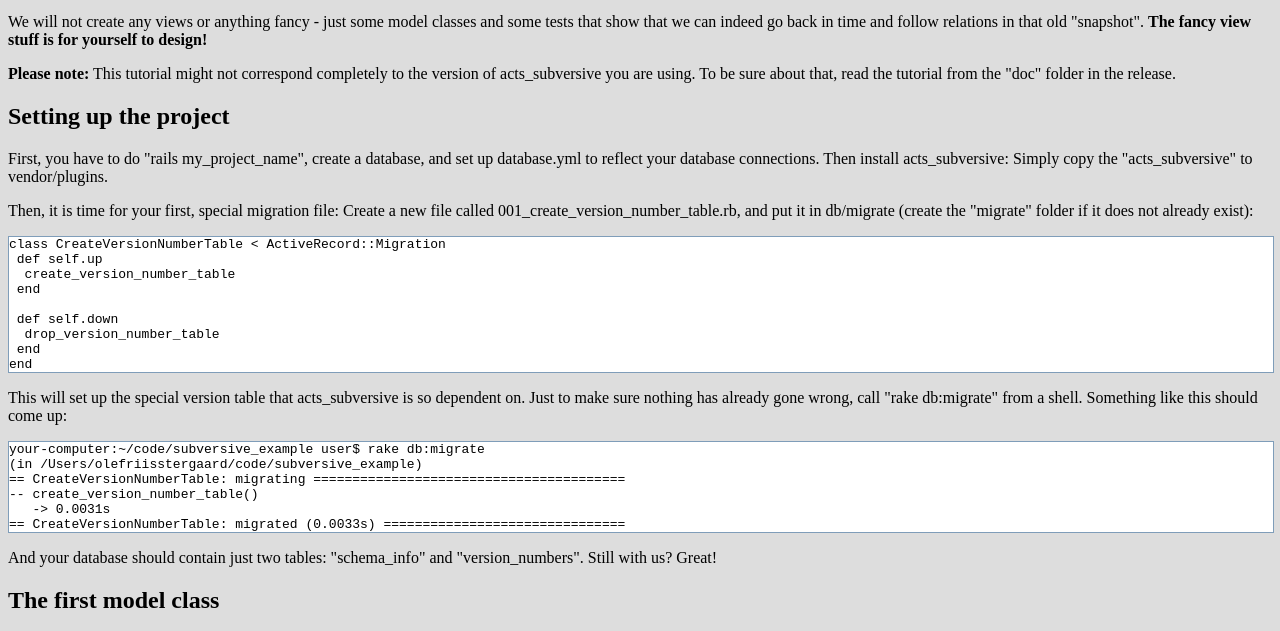
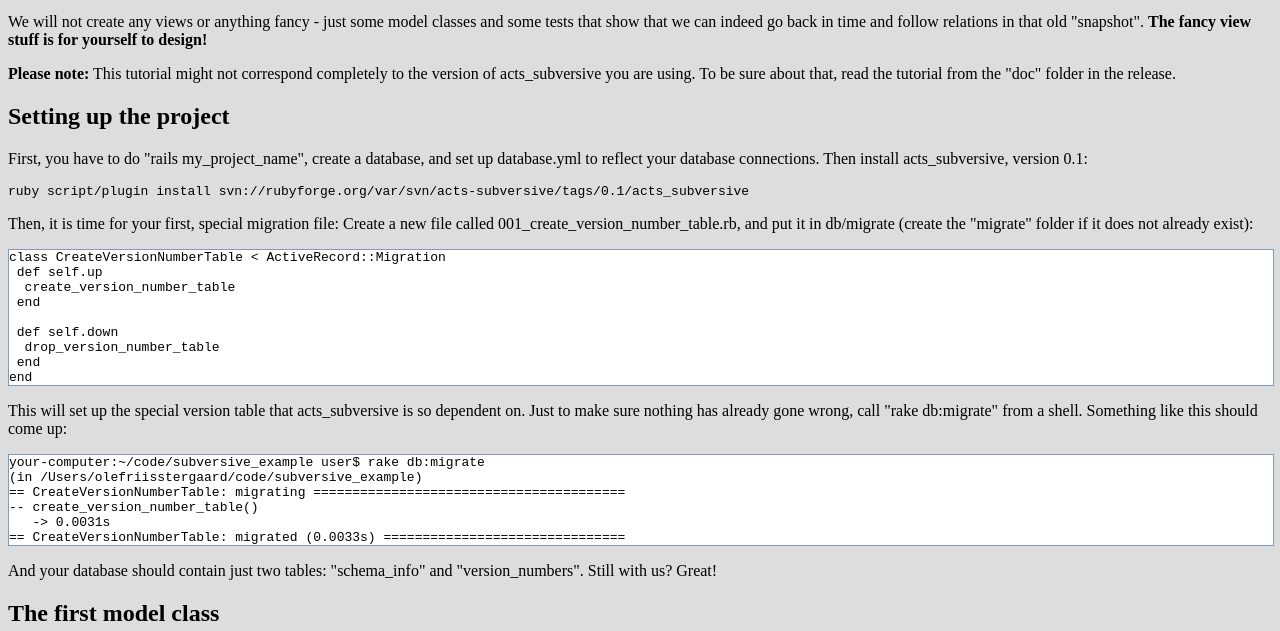
Before and after one commit to olefriis/acts_subversive, a plain HTML site: page doc/Tutorial.html in a window 1280 px wide. Shown: the part 105-736 px from the top of the page. Drawn offline with Linux system fonts and the light colour scheme.

Commit message:
Better description of how to install plugin
git-svn-id: svn+ssh://rubyforge.org/var/svn/acts-subversive@18 6f71b27d-5d96-4f06-bd10-7f0071265e15

```diff
--- a/doc/Tutorial.html
+++ b/doc/Tutorial.html
@@ -14,7 +14,8 @@
 
 
 <h2>Setting up the project</h2>
-<p>First, you have to do "rails my_project_name", create a database, and set up database.yml to reflect your database connections. Then install acts_subversive: Simply copy the "acts_subversive" to vendor/plugins.</p>
+<p>First, you have to do "rails my_project_name", create a database, and set up database.yml to reflect your database connections. Then install acts_subversive, version 0.1:</p>
+<p><tt>ruby script/plugin install svn://rubyforge.org/var/svn/acts-subversive/tags/0.1/acts_subversive</tt></p>
 
 <p>Then, it is time for your first, special migration file: Create a new file called 001_create_version_number_table.rb, and put it in db/migrate (create the "migrate" folder if it does not already exist):</p>
 
```
